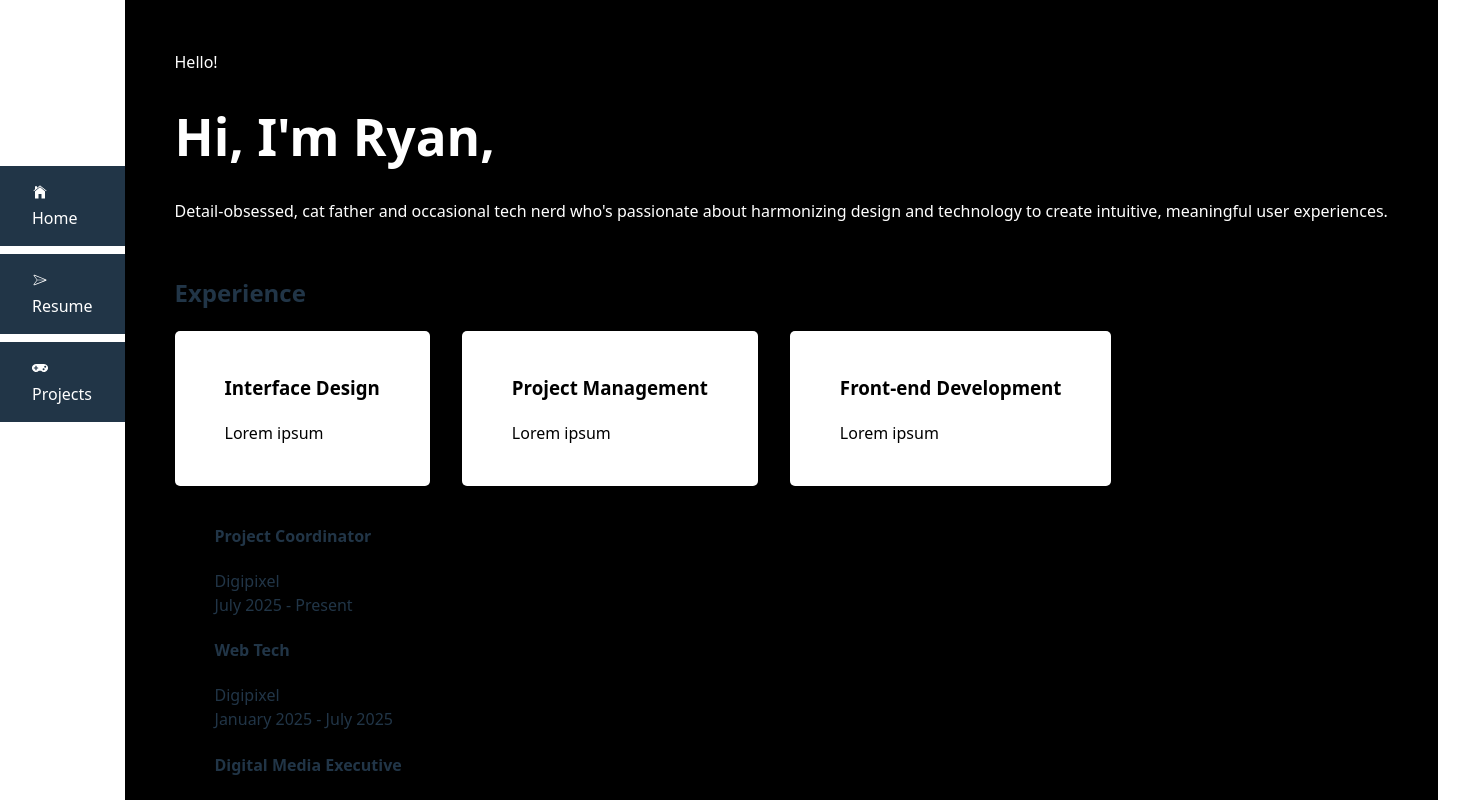
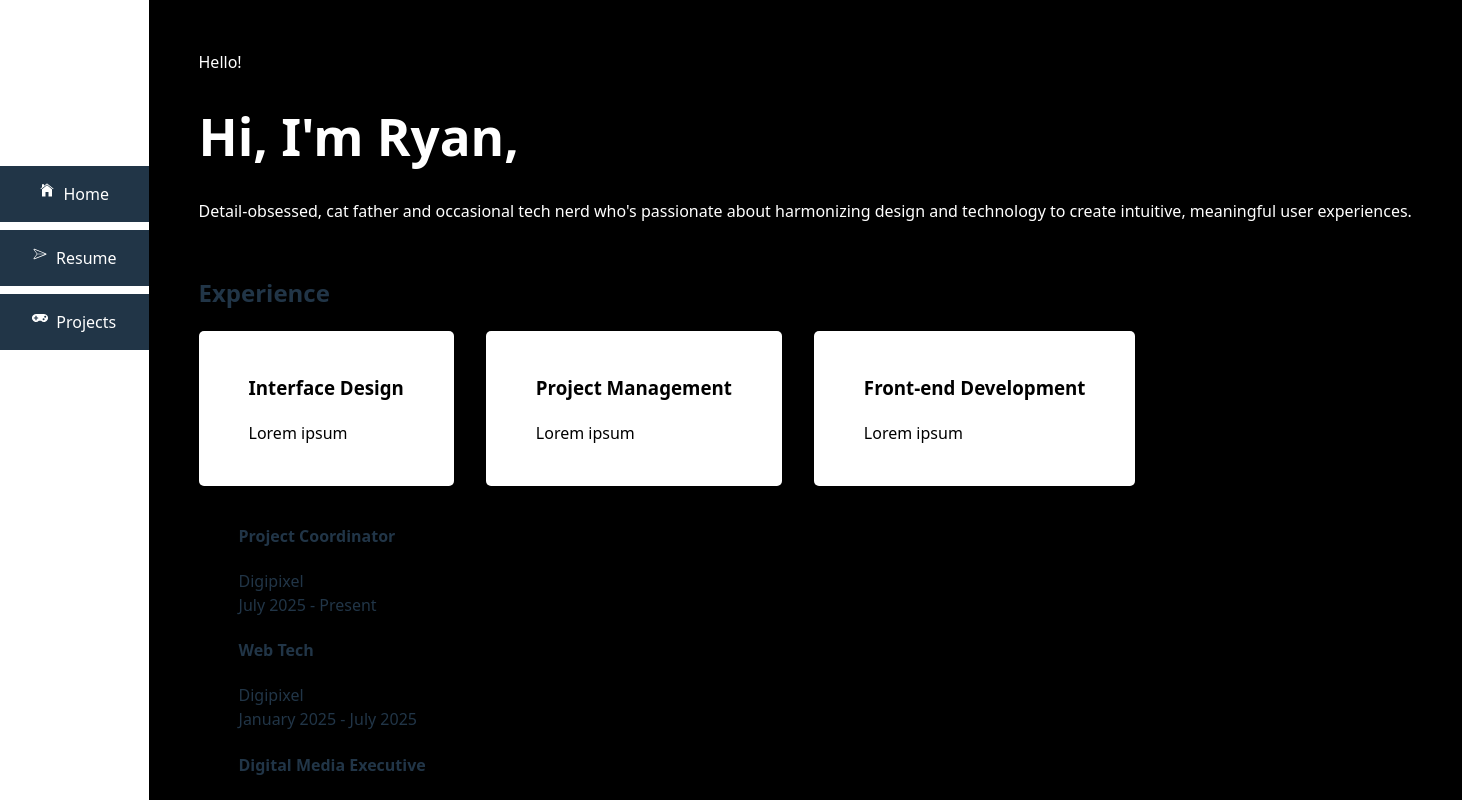
Before and after one commit to gipsoong/gipsoong.com, a React (Vite) app in the folder source/: page / in a window 1280 px wide. Shown: the top 802 px of the page, 1462 px wide, since content can reach past the window. Built offline with nearby package versions, Linux system fonts and the light colour scheme.

Commit message:
Specify flex for navbar links. Add gap to separate icon from text.

```diff
--- a/source/src/App.css
+++ b/source/src/App.css
@@ -144,3 +144,9 @@ a {
     padding: 1em 2em;
     background-color: #213547;
 }
+
+.links a {
+    display: flex;
+    justify-content: center;
+    gap: 0.5em;
+}
```
